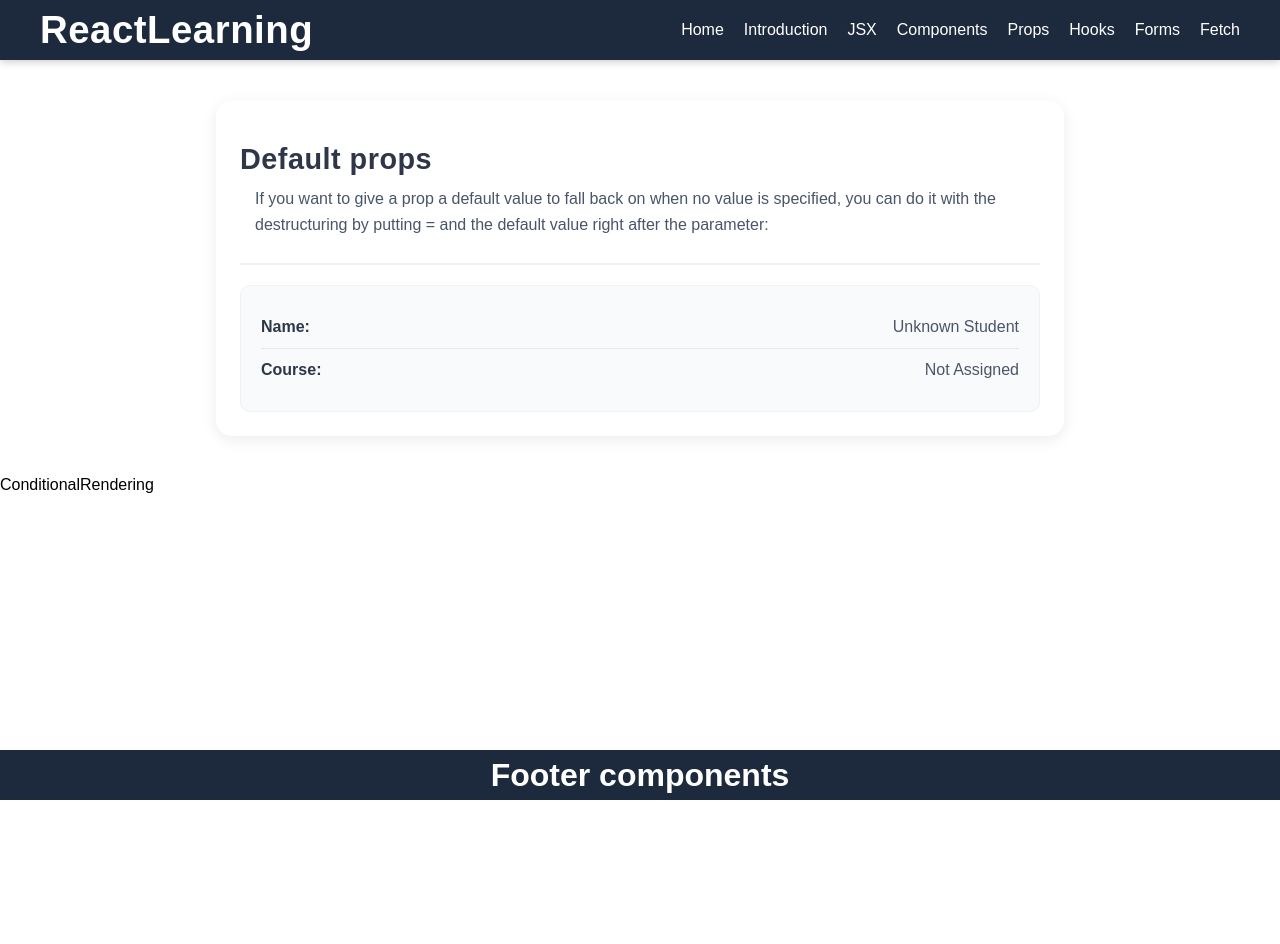
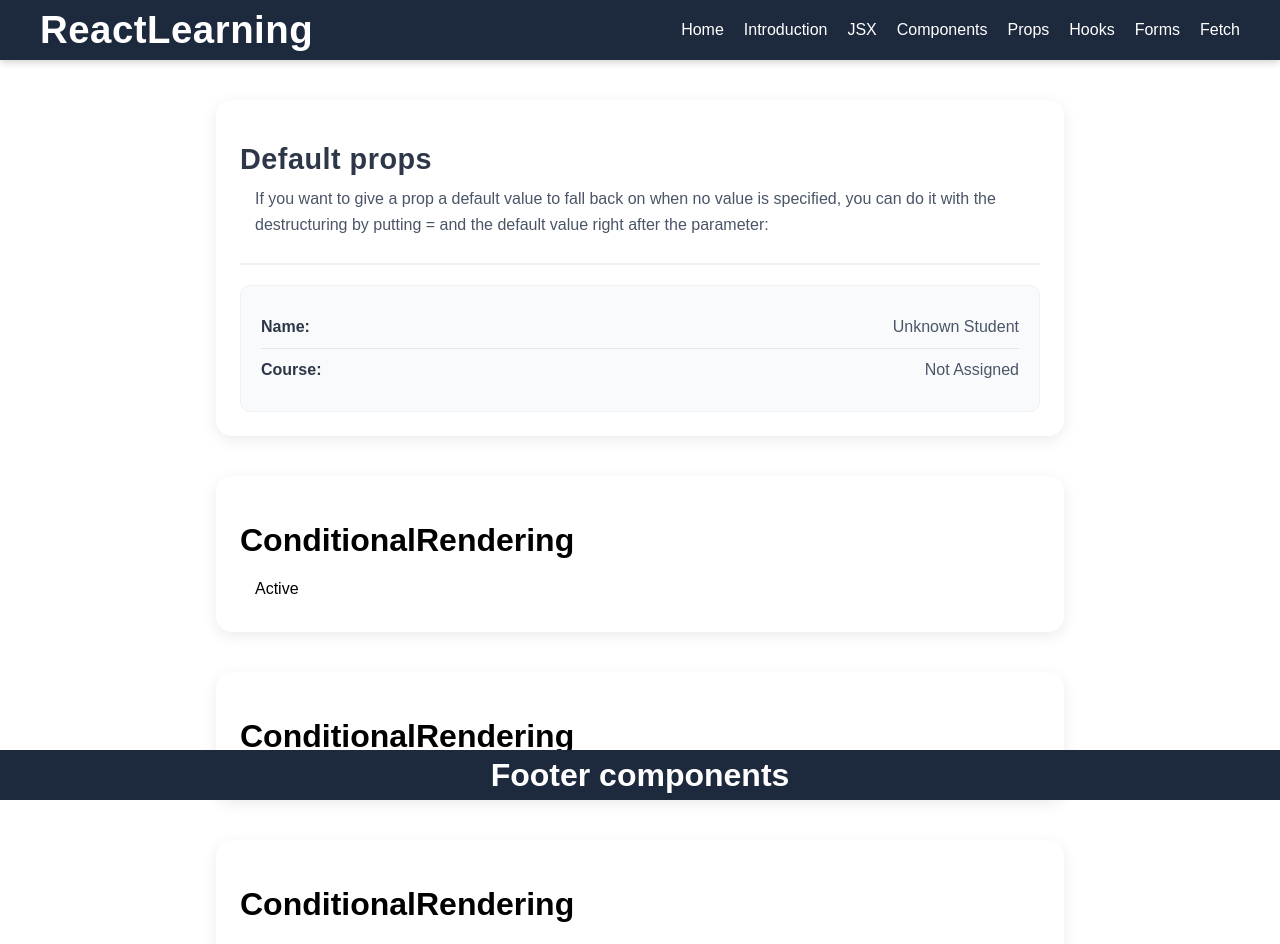
Before and after one commit to abimohan-31/react-learning, a React (Vite) app: page /props in a window 1280 px wide. Shown: the top 944 px of the page. Before the commit the page ends 800 px from the top, so only its background shows below. Built offline with nearby package versions, Linux system fonts and the light colour scheme.

Commit message:
conditional rendering

```diff
--- a/src/componensts/props/ConditionalRendering.jsx
+++ b/src/componensts/props/ConditionalRendering.jsx
@@ -1,9 +1,13 @@
-import React from 'react'
+import React from "react";
 
-function ConditionalRendering() {
+function ConditionalRendering({ isActive = true, status }) {
   return (
-    <div>ConditionalRendering</div>
-  )
+    <div className="content-container">
+      <h1>ConditionalRendering</h1>
+      {isActive && <p>Active</p>}
+      {status == "paid" && <p>Paid</p>}
+    </div>
+  );
 }
 
-export default ConditionalRendering
+export default ConditionalRendering;
--- a/src/pages/Fetch.jsx
+++ b/src/pages/Fetch.jsx
@@ -1,12 +1,16 @@
 import React from "react";
 import JsonPlaceholder from "../componensts/fetch/JsonPlaceholder";
 import LocalAPI from "../componensts/fetch/LocalAPI";
+import ApiCall from "../componensts/fetch/ApiCall";
 
 function Fetch() {
   return (
     <>
-      <JsonPlaceholder />
-      {/* <LocalAPI /> */}
+      <div >
+        {/* <JsonPlaceholder /> */}
+        {/* <LocalAPI /> */}
+        <ApiCall />
+      </div>
     </>
   );
 }
--- a/src/pages/Props.jsx
+++ b/src/pages/Props.jsx
@@ -1,14 +1,16 @@
-import React from 'react'
-import DefaultProps from '../componensts/props/DefaultProps'
-import ConditionalRendering from '../componensts/props/ConditionalRendering'
+import React from "react";
+import DefaultProps from "../componensts/props/DefaultProps";
+import ConditionalRendering from "../componensts/props/ConditionalRendering";
 
 function Props() {
   return (
     <div>
       <DefaultProps />
       <ConditionalRendering />
+      <ConditionalRendering isActive={false} />
+      <ConditionalRendering status="paid" />
     </div>
-  )
+  );
 }
 
-export default Props
+export default Props;
```
